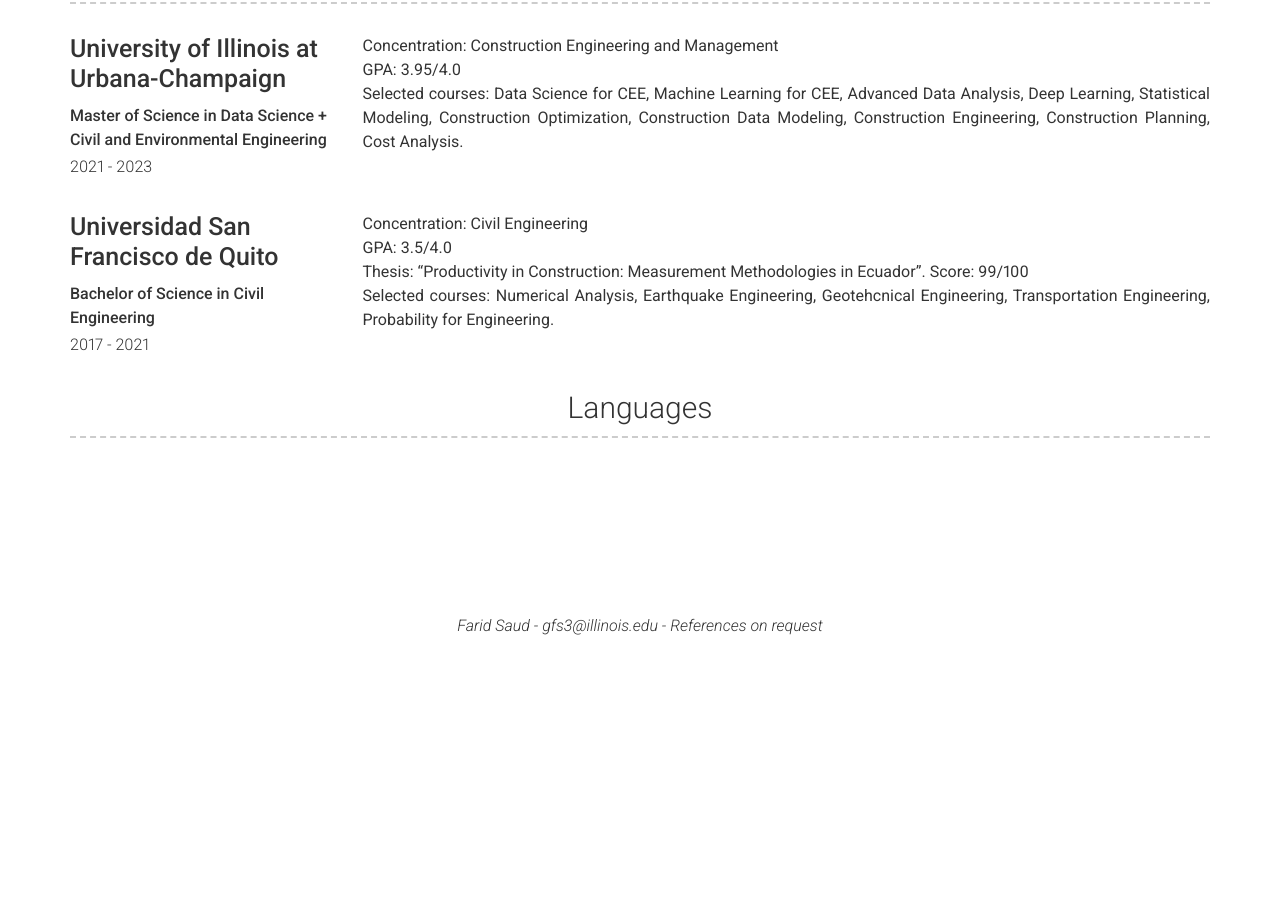
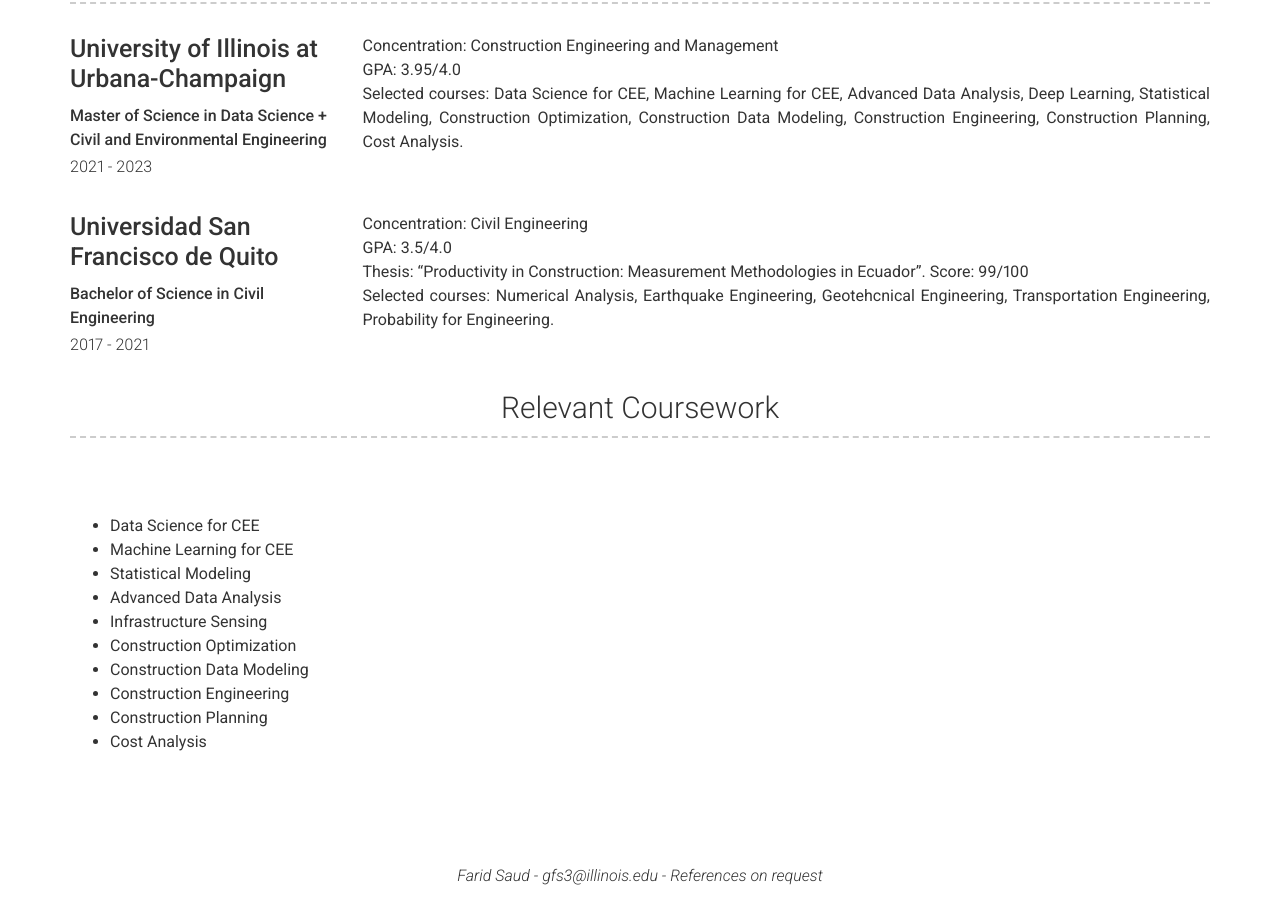
Before and after one commit to fsaudm/fsaudm.github.io, a Jekyll site: the page built from index.md, in a window 1280 px wide and 900 px high, scrolled down 2251 px. Built offline with Jekyll 4.4.1, drawn with Linux system fonts in a browser that asks for light colours; before the commit the page ends 2901 px from its top, so only the background shows below that.

Commit message:
Update _config.yml

```diff
--- a/_config.yml
+++ b/_config.yml
@@ -37,10 +37,66 @@ about_content: | # this will include new lines to allow paragraphs
 more_title: Relevant Coursework
 more_content: |
  <br />
+ - Data Science for CEE
+ - Machine Learning for CEE
+ - Statistical Modeling
+ - Advanced Data Analysis
+ - Infrastructure Sensing
+ - Construction Optimization
+ - Construction Data Modeling
+ - Construction Engineering
+ - Construction Planning
+ - Cost Analysis
 
-more_title: Languages
-more_content: |
+languages_title: Languages
+languages_content: |
  <br />
+  - Spanish: Native Language
+  - English: Full Professional Proficiency
+  - Italian: Professional Working Proficiency
+  - French: Beginner
+  - Arabic: Beginner
+
+soft_skills_title: Soft Skills and Strengths
+soft_skills_content: |
+ <br />
+  - Leadership
+  - Curiosity
+  - Flexibility
+  - Autonomy
+  - Adaptability
+  - Problem Solving
+  - Team Working
+  - Love Learning New Things
+  - Good Communication
+  - Diplomacy
+
+professional_skills_title: Professional Skills
+professional_skills_content: |
+ <br />
+  - Machine Learning
+  - Deep Learning
+  - BIM
+  - VDC
+  - Construction Management
+
+it_skills_title: Information Technology Skills
+it_skills_content: |
+ <br />
+  - Engineering Software and Tools: Autodesk AutoCAD, Civil 3D, REVIT, NAVISWORKS, Oracle PRIMAVERA P6, MS Projects
+  - Data Analysis: Python/R, Tableau
+  - Office Automation: MS Office (Excel & VBA, Word, PowerPoint)
+
+programming_title: Programming and Data Manipulation
+programming_content: |
+ <br />
+  - Python
+  - R
+  - Julia
+  - MATLAB
+  - C++
+  - SQL
+
 
 
 # Footer
```
